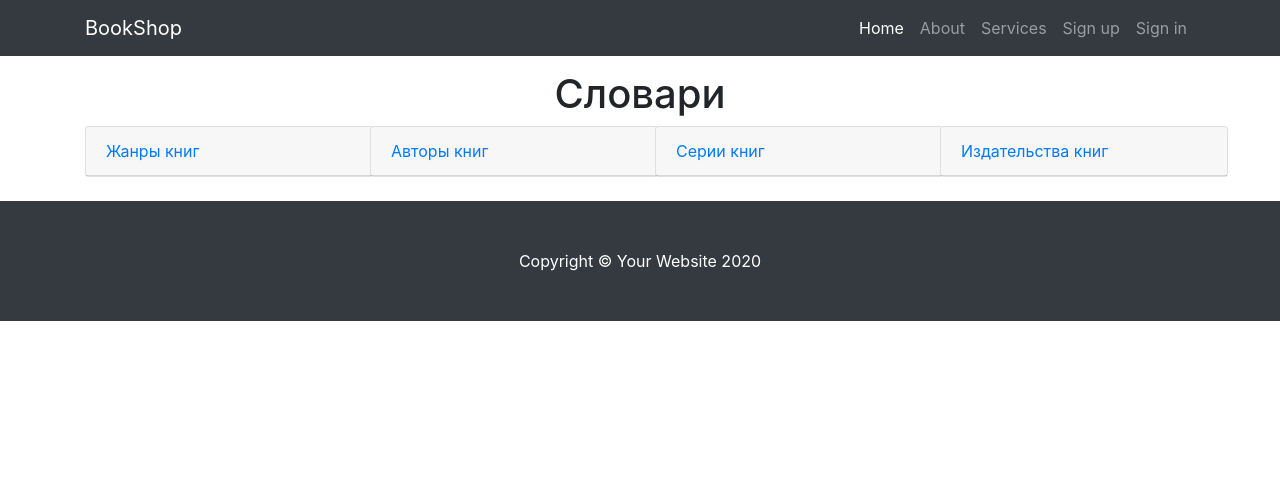
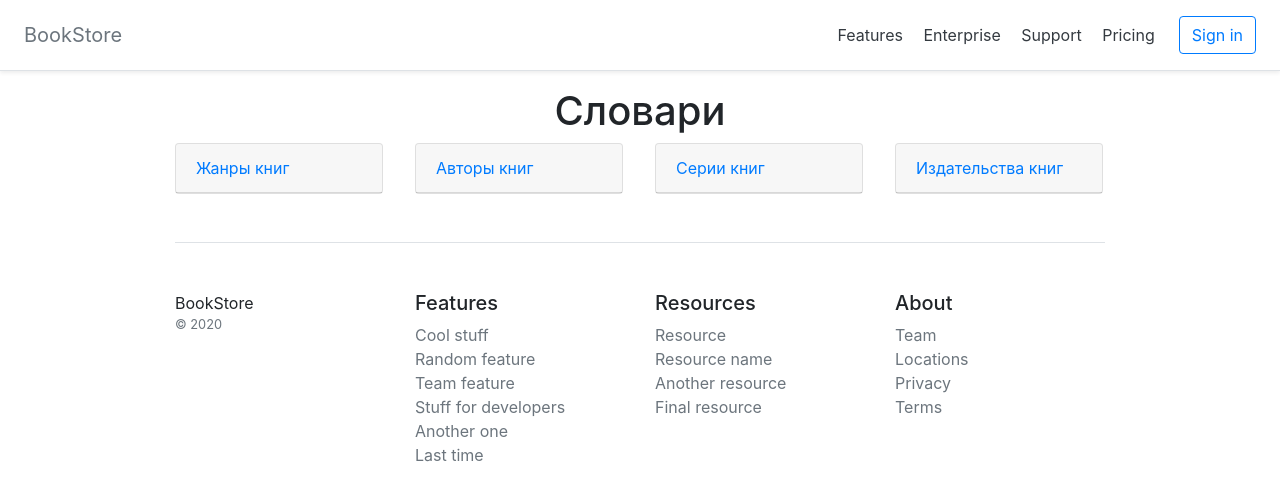
Before and after one commit to xistadi/BookStore, a Django app: page /references/ in a window 1280 px wide. Shown: the top 501 px of the page. Run offline with Django 3.2, Linux system fonts and the light colour scheme; data that the repository does not hold is empty; some libraries are stand-ins or nearby versions.

Commit message:
new designe and my profile

```diff
--- a/src/hello_world/templates/hello_world/homepage.html
+++ b/src/hello_world/templates/hello_world/homepage.html
@@ -5,7 +5,7 @@
 
       <div class="col-lg-3">
 
-        <h1 class="my-4">BookShop</h1>
+        <h1 class="my-4 font-weight-normal"></h1>
         <div class="list-group">
           <a href="/books" class="list-group-item">Книги</a>
           <a href="/references" class="list-group-item">Словари</a>
--- a/src/myauth/urls.py
+++ b/src/myauth/urls.py
@@ -2,6 +2,7 @@ from django.urls import path
 from . import views
 
 urlpatterns = [
+    path('', views.MyAccountView.as_view(), name='myaccount'),
     path('login/', views.MyLoginView.as_view(), name='login'),
     path('logout/', views.MyLogoutView.as_view(), name='logout'),
     path('signup/', views.signup, name='signup'),
--- a/src/myauth/views.py
+++ b/src/myauth/views.py
@@ -1,6 +1,7 @@
 from django.contrib.auth import views
 from django.contrib.auth import login, authenticate
 from django.shortcuts import render, redirect
+from django.contrib.auth.mixins import LoginRequiredMixin
 
 from .forms import SignUpForm
 
@@ -46,3 +47,7 @@ def signup(request):
     else:
         form = SignUpForm()
     return render(request, 'signup.html', {'form': form})
+
+
+class MyAccountView(LoginRequiredMixin, views.TemplateView):
+    template_name = 'my_account.html'
--- a/src/references/templates/references/all_references_list.html
+++ b/src/references/templates/references/all_references_list.html
@@ -4,7 +4,7 @@
 <h1 class="text-center">Словари</h1>
 <div class="row">
 <div class="col-lg-3 col-md-6 mb-6">
-<div class="card" style="width: 18rem;">
+<div class="card" style="width: 13rem;">
   <div class="card-header">
     <a href="genre">Жанры книг</a>
   </div>
@@ -16,7 +16,7 @@
 </div>
 </div>
 <div class="col-lg-3 col-md-6 mb-6">
-<div class="card" style="width: 18rem;">
+<div class="card" style="width: 13rem;">
   <div class="card-header">
     <a href="author">Авторы книг</a>
   </div>
@@ -28,7 +28,7 @@
 </div>
 </div>
 <div class="col-lg-3 col-md-6 mb-6">
-<div class="card" style="width: 18rem;">
+<div class="card" style="width: 13rem;">
   <div class="card-header">
     <a href="series">Серии книг</a>
   </div>
@@ -40,7 +40,7 @@
 </div>
 </div>
 <div class="col-lg-3 col-md-6 mb-6">
-<div class="card" style="width: 18rem;">
+<div class="card" style="width: 13rem;">
   <div class="card-header">
     <a href="publisher">Издательства книг</a>
   </div>
--- a/src/static/starter_template.css
+++ b/src/static/starter_template.css
@@ -1,3 +1,20 @@
-body {
-    padding-top: 70px;
+html {
+  font-size: 14px;
 }
+@media (min-width: 768px) {
+  html {
+    font-size: 16px;
+  }
+}
+
+.container {
+  max-width: 960px;
+}
+
+.pricing-header {
+  max-width: 700px;
+}
+
+.card-deck .card {
+  min-width: 220px;
+}
--- a/src/templates/customer_base.html
+++ b/src/templates/customer_base.html
@@ -15,52 +15,27 @@
   <!-- Custom styles for this template -->
   {% load static %}
   <link rel="stylesheet" href="{% static 'starter_template.css' %}">
+  {% block css %}{% endblock %}
 </head>
-
+  <!--Navigation-->
 <body>
-
-  <!-- Navigation -->
-  <nav class="navbar navbar-expand-lg navbar-dark bg-dark fixed-top">
-    <div class="container">
-      <a class="navbar-brand" href="/">BookShop</a>
-      <button class="navbar-toggler" type="button" data-toggle="collapse" data-target="#navbarResponsive" aria-controls="navbarResponsive" aria-expanded="false" aria-label="Toggle navigation">
-        <span class="navbar-toggler-icon"></span>
-      </button>
-      <div class="collapse navbar-collapse" id="navbarResponsive">
-        <ul class="navbar-nav ml-auto">
-          <li class="nav-item active">
-            <a class="nav-link" href="/">Home
-              <span class="sr-only">(current)</span>
-            </a>
-          </li>
-          <li class="nav-item">
-            <a class="nav-link" href="#">About</a>
-          </li>
-          <li class="nav-item">
-            <a class="nav-link" href="#">Services</a>
-          </li>
-          {% if user.is_authenticated %}
-          <li class="nav-item">
-            <a class="nav-link" href="/accounts/password_reset/">PassReset</a>
-          </li>
-          <li class="nav-item">
-            <a class="nav-link" href="/accounts/password_change/">PassChange</a>
-          </li>
-          <li class="nav-item">
-            <a class="nav-link" href="/accounts/logout">Logout</a>
-          </li>
-          {% else %}
-          <li class="nav-item">
-            <a class="nav-link" href="/accounts/signup/">Sign up</a>
-          </li>
-          <li class="nav-item">
-            <a class="nav-link" href="/accounts/login">Sign in</a>
-          </li>
-          {% endif %}
-        </ul>
-      </div>
-    </div>
+ <div class="d-flex flex-column flex-md-row align-items-center p-3 px-md-4 mb-3 bg-white border-bottom shadow-sm">
+  <h5 class="my-0 mr-md-auto font-weight-normal"><a href="/" class="navbar-brand text-secondary">BookStore</a></h5>
+  <nav class="my-2 my-md-0 mr-md-3">
+    <a class="p-2 text-dark" href="#">Features</a>
+    <a class="p-2 text-dark" href="#">Enterprise</a>
+    <a class="p-2 text-dark" href="#">Support</a>
+    <a class="p-2 text-dark" href="#">Pricing</a>
+    {% if user.is_authenticated %}
+    <a class="p-2 text-dark" href="/accounts/">MyAccount</a>
+    {% endif %}
   </nav>
+   {% if user.is_authenticated %}
+  <a class="btn btn-outline-primary" href="/accounts/logout">Logout</a>
+   {% else %}
+  <a class="btn btn-outline-primary" href="/accounts/login">Sign in</a>
+   {% endif %}
+</div>
 
   <!-- Page Content -->
   <div class="container">
@@ -68,16 +43,46 @@
       <h1>Block Content</h1>
   {% endblock %}
   </div>
-  <!-- /.container -->
-
-  <!-- Footer -->
-  <br>
-  <footer  class="py-5 bg-dark">
-    <div class="container">
-      <p class="m-0 text-center text-white">Copyright &copy; Your Website 2020</p>
+  <!-- /.container footer -->
+<div class="container">
+ <footer class="pt-4 my-md-5 pt-md-5 border-top">
+    <div class="row">
+      <div class="col-12 col-md">
+        BookStore
+        <small class="d-block mb-3 text-muted">&copy; 2020</small>
+      </div>
+      <div class="col-6 col-md">
+        <h5>Features</h5>
+        <ul class="list-unstyled text-small">
+          <li><a class="text-muted" href="#">Cool stuff</a></li>
+          <li><a class="text-muted" href="#">Random feature</a></li>
+          <li><a class="text-muted" href="#">Team feature</a></li>
+          <li><a class="text-muted" href="#">Stuff for developers</a></li>
+          <li><a class="text-muted" href="#">Another one</a></li>
+          <li><a class="text-muted" href="#">Last time</a></li>
+        </ul>
+      </div>
+      <div class="col-6 col-md">
+        <h5>Resources</h5>
+        <ul class="list-unstyled text-small">
+          <li><a class="text-muted" href="#">Resource</a></li>
+          <li><a class="text-muted" href="#">Resource name</a></li>
+          <li><a class="text-muted" href="#">Another resource</a></li>
+          <li><a class="text-muted" href="#">Final resource</a></li>
+        </ul>
+      </div>
+      <div class="col-6 col-md">
+        <h5>About</h5>
+        <ul class="list-unstyled text-small">
+          <li><a class="text-muted" href="#">Team</a></li>
+          <li><a class="text-muted" href="#">Locations</a></li>
+          <li><a class="text-muted" href="#">Privacy</a></li>
+          <li><a class="text-muted" href="#">Terms</a></li>
+        </ul>
+      </div>
     </div>
-    <!-- /.container -->
   </footer>
+</div>
 
 
   <!-- Bootstrap core JavaScript -->
--- a/src/templates/registration/login.html
+++ b/src/templates/registration/login.html
@@ -20,7 +20,7 @@
         <input name="username" class="form-control" placeholder="Username" type="text" autofocus autocapitalize="none" autocomplete="username" maxlength="150" required>
     </div> <!-- form-group// -->
     <div class="form-group">
-    	<a class="float-right" href="{% url 'password_reset' %}">Forgot?</a>
+    	<a class="float-right" href="/accounts/password_reset/">Forgot?</a>
     	<label>Your password*</label>
         <input class="form-control" placeholder="******" type="password" required name="password" autocomplete="current-password">
     </div> <!-- form-group// -->
```
Also changed, not shown: src/templates/my_account.html (added, +21 -0 lines).
